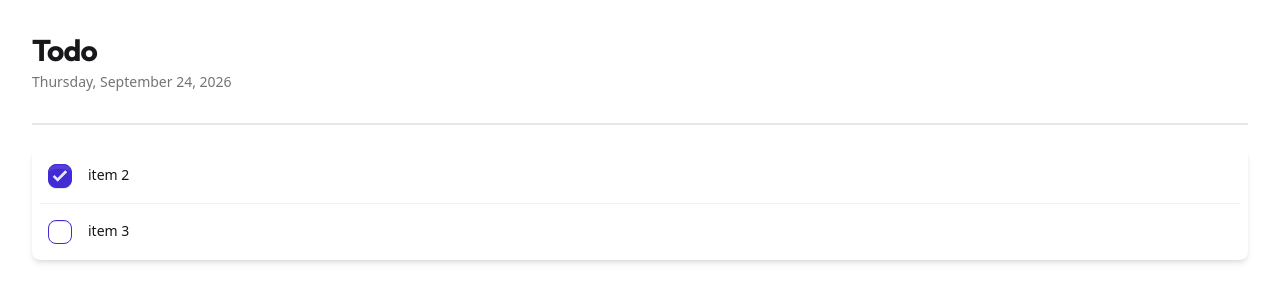
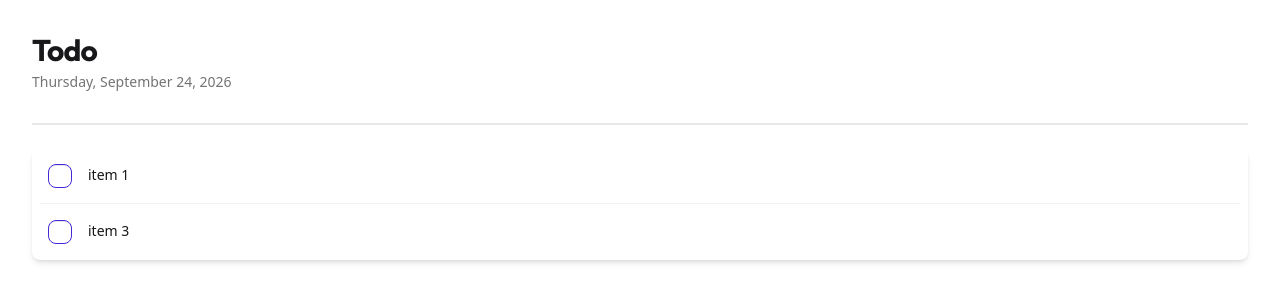
Before and after one commit to sigilwigg/Electron-Todo-App, a React (Vite) app: page / in a window 1280 px wide. Shown: the top 302 px of the page. Built offline with nearby package versions, Linux system fonts and the light colour scheme; the HTML template or start-up script is replaced by a standard one.

Commit message:
add rollover tasks

```diff
--- a/src/components/TodoList.jsx
+++ b/src/components/TodoList.jsx
@@ -1,13 +1,28 @@
-import React, { useState } from 'react'
+import React, { useState, useEffect } from 'react'
 import TodoListItem from './TodoListItem'
 
 export default function TodoList() {
     const [todos, setTodos] = useState([
-    { id: 1, text: 'item 1', completed: true, date: '2026-09-20' },
-    { id: 2, text: 'item 2', completed: true, date: '2026-09-24' },
+        { id: 1, text: 'item 1', completed: false, date: '2026-09-20' },
+        { id: 2, text: 'item 2', completed: true, date: '2026-09-20' },
         { id: 3, text: 'item 3', completed: false, date: '2026-09-24' },
         { id: 4, text: 'item 4', completed: false, date: '2026-09-25' },
     ])
+
+    // Get today's date in YYYY-MM-DD format for comparison
+    const todayStr = new Date().toISOString().split('T')[0]
+
+    // Automatically roll over uncompleted past tasks to today's date on load
+    useEffect(() => {
+        setTodos(prevTodos =>
+        prevTodos.map(todo => {
+            if (!todo.completed && todo.date < todayStr) {
+            return { ...todo, date: todayStr }
+            }
+            return todo
+        })
+        )
+    }, [todayStr])
 
     const toggleTodo = (id) => {
         setTodos(todos.map(todo =>
@@ -15,8 +30,7 @@ export default function TodoList() {
         ))
     }
 
-  // Get today's date in YYYY-MM-DD format for comparison
-  const todayStr = new Date().toISOString().split('T')[0]
+
 
     // Filter out todos with dates later than today
     const visibleTodos = todos.filter(todo => todo.date == todayStr)
```
Lines whose indentation alone changed are shown as unchanged.
